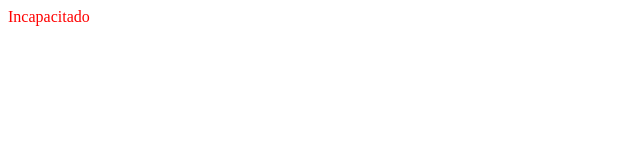
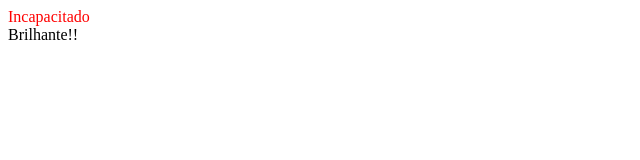
Before and after one commit to ufjf-dcc207/ufjf-dcc207-2026-3-a-atv02-igorknop, a React (Vite) app: page / in a window 1280 px wide. Shown: the top 160 px of the page, without its empty margins (0-640 px from the left). Built offline with nearby package versions, Linux system fonts and the light colour scheme.

Commit message:
adiciona curto-circuito de elementos

```diff
--- a/src/App.tsx
+++ b/src/App.tsx
@@ -1,3 +1,4 @@
+import Brilhante from "./Brilhante.tsx";
 import Disciplina from "./Disciplina.tsx"
 import Incapacitado from "./Incapacitado.tsx";
 import Pokemon from "./Pokemon.tsx";
@@ -27,6 +28,7 @@ function App() {
     <>
 
       <Incapacitado valor={true}/>
+      <Brilhante valor={true} />
 
       {/* <Pokemon pokemon={p1}/>
       <Pokemon pokemon={p2}/>
--- /dev/null
+++ b/src/Brilhante.tsx
@@ -0,0 +1,9 @@
+type BrilhanteProps = {
+    valor: boolean;
+}
+export default function Brilhante({valor}:BrilhanteProps){
+    return <>
+        {valor && <div>Brilhante!!</div>}
+    </>
+
+}
```
